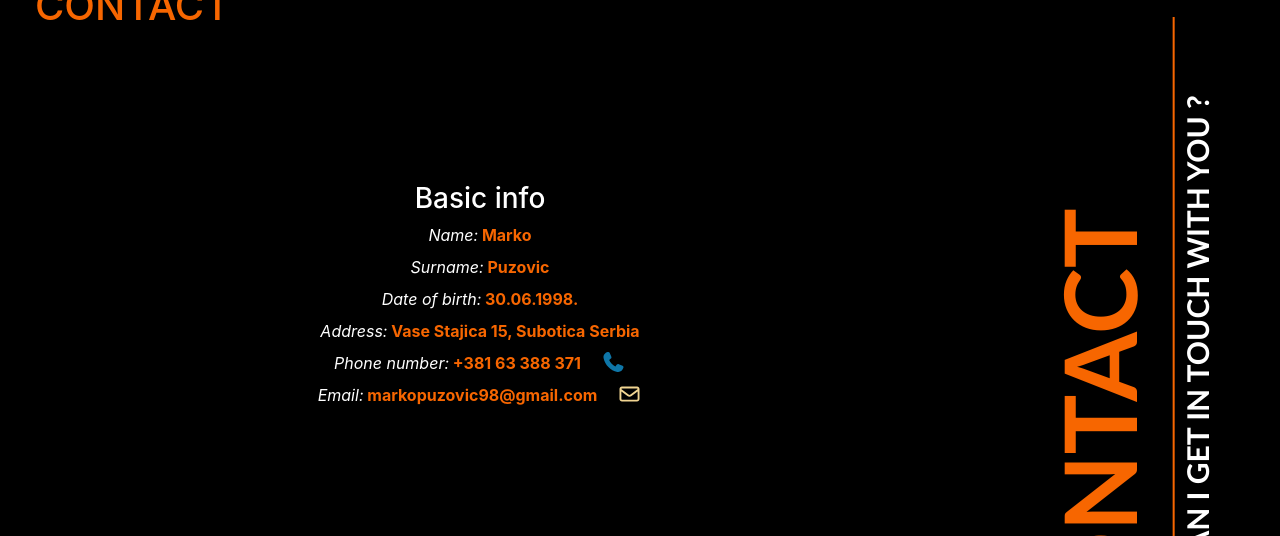
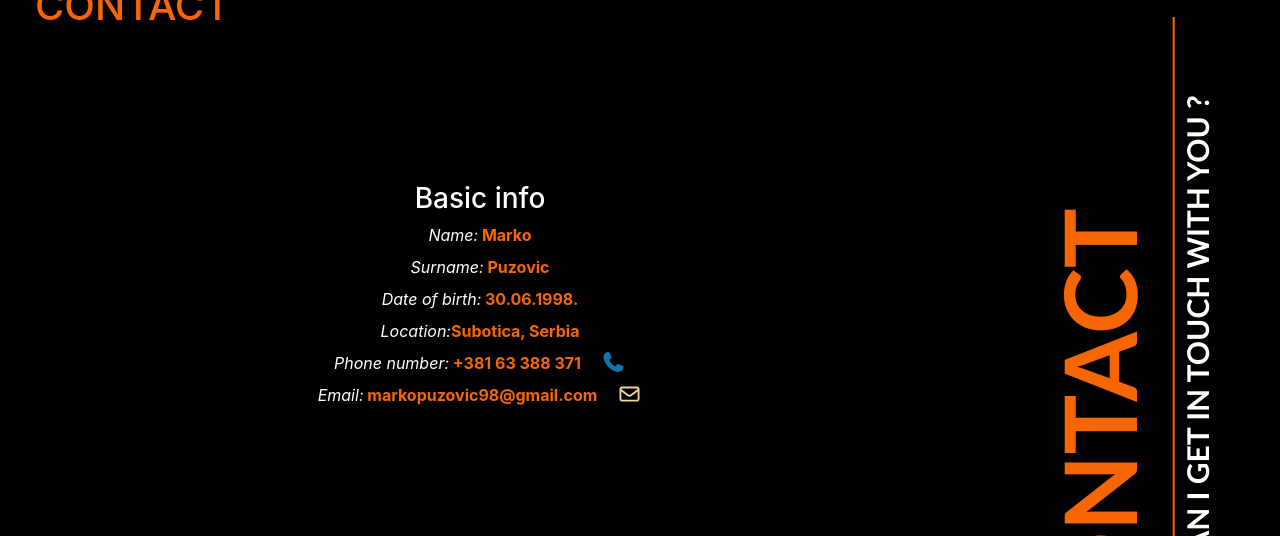
Before and after one commit to MarkoP3/portfolio, a website: page index.html in a window 1280 px wide. Shown: the part 4838-5374 px from the top of the page. Drawn offline with nearby package versions, Linux system fonts and the light colour scheme.

Commit message:
Reupload

```diff
--- a/index.html
+++ b/index.html
@@ -249,7 +249,7 @@
 			<div class="m-2"><i style="color:white">Name:</i><b style="color:#f76600"> Marko</b></div>
 			<div class="m-2"><i style="color:white">Surname:</i><b style="color:#f76600"> Puzovic</b></div>
 			<div class="m-2"><i style="color:white">Date of birth:</i><b style="color:#f76600"> 30.06.1998.</b></div>
-			<div class="m-2"><i style="color:white">Address:</i><b style="color:#f76600"> Vase Stajica 15, Subotica Serbia</b></div>
+			<div class="m-2"><i style="color:white">Location:</i><b style="color:#f76600">Subotica, Serbia</b></div>
 			<div class="m-2"><i style="color:white">Phone number:</i><b style="color:#f76600"> +381 63 388 371<a href="tel:+38163-388-371"><i style="color: #0e76a8;margin-left:20px;font-size: 20px" class="fas fa-phone"></i></a></b></div>
 			<div class="m-2"><i style="color:white">Email:</i><b style="color:#f76600"> markopuzovic98@gmail.com<a href="mailto: markopuzovic98@gmail.com"><i style="color: #f1d592;margin-left:20px;font-size: 20px" class="far fa-envelope"></i></a></b></div>
 		</div>
```
